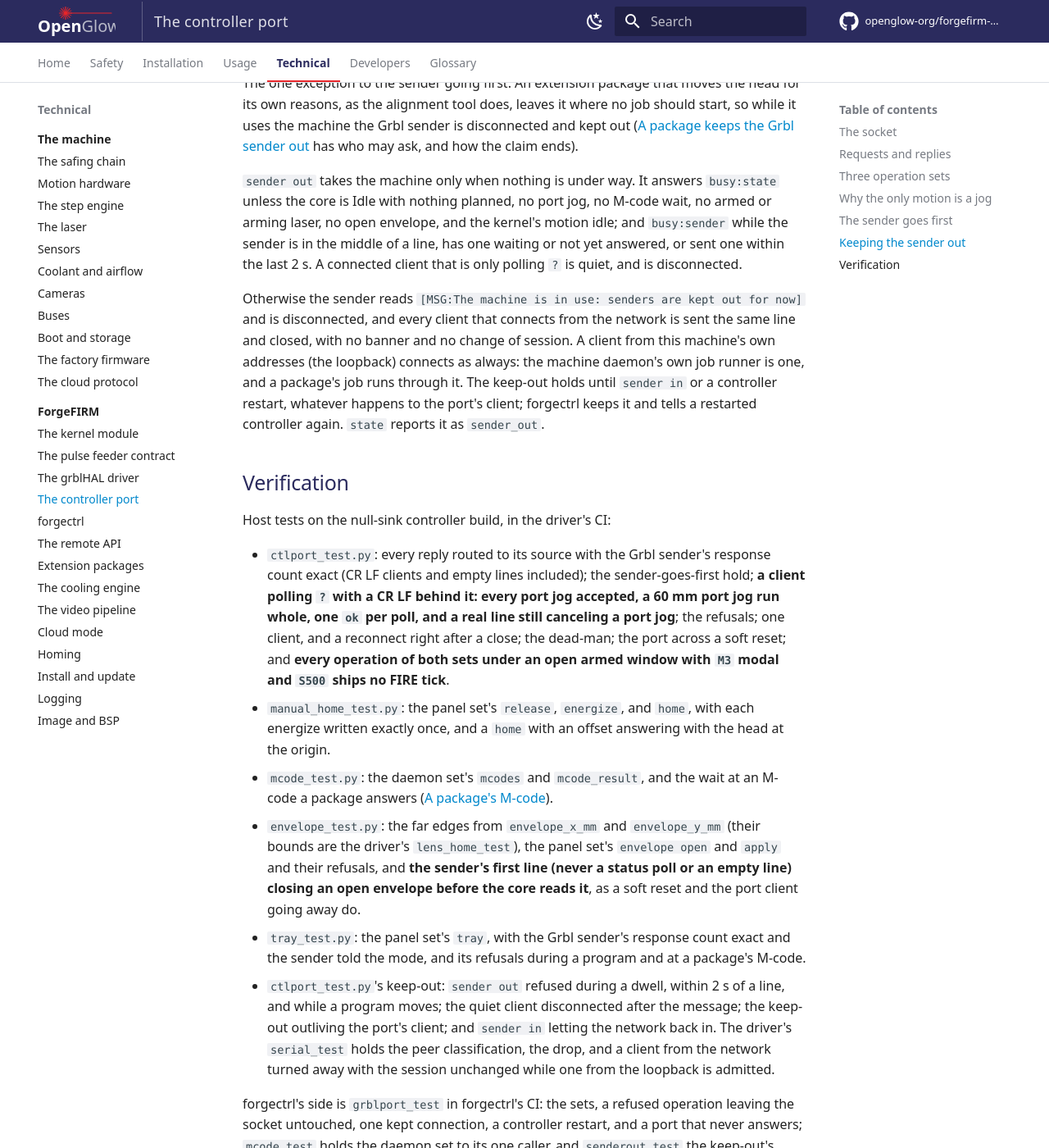
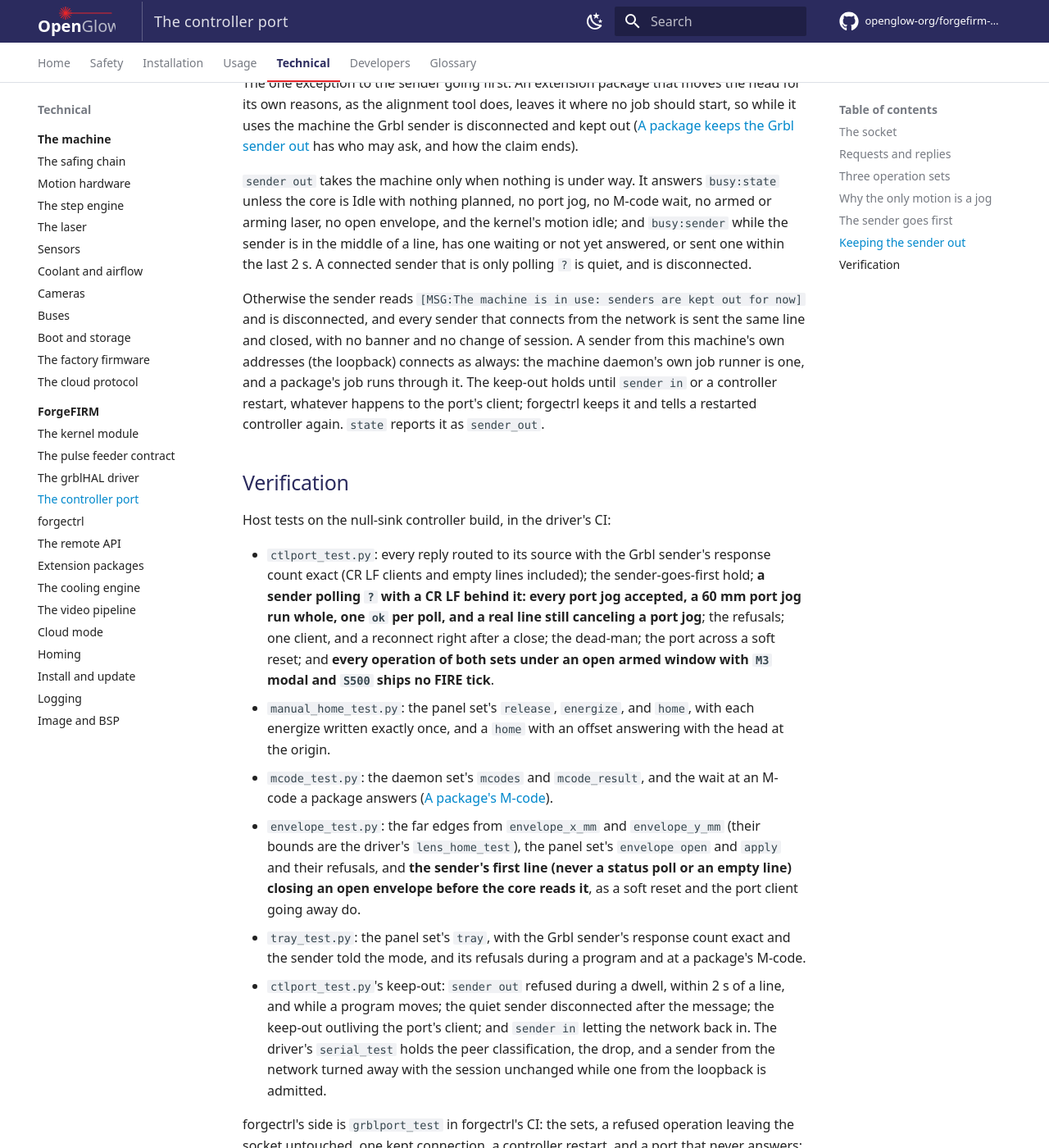
Before and after one commit to openglow-org/forgefirm-docs, an MkDocs documentation site: the page built from docs/technical/forgefirm/controller-port.md, in a window 1280 px wide and 1400 px high, scrolled down 4525 px. Shown: the whole window at 82% size. Built offline with MkDocs 1.6.1 and Material for MkDocs 9.7.7, drawn with Linux system fonts in a browser that asks for light colours; comment, search, counter and statistics services are not loaded.

Commit message:
Controller port: the quiet poller and the network peers are senders
Six sentences under "Keeping the sender out" and in the verification
list still called the Grbl sender a client: the quiet poller that is
disconnected, the peers from the network that are turned away, and the
loopback peer that connects as always. The project's word for what
speaks Grbl on port 23 is the sender; "client" stays where it means the
port's own client (forgectrl) or an HTTP client. The table row above
them already said sender.

Proof: check-style.py, check-interfaces.py and the strict zensical build
are clean on this tree.

Acceptance: none. The docs site is outside every covers map.

```diff
--- a/docs/technical/forgefirm/controller-port.md
+++ b/docs/technical/forgefirm/controller-port.md
@@ -144,12 +144,12 @@ has who may ask, and how the claim ends).
 M-code wait, no armed or arming laser, no open envelope, and the kernel's
 motion idle; and `busy:sender` while the sender is in the middle of a line,
 has one waiting or not yet answered, or sent one within the last 2 s. A
-connected client that is only polling `?` is quiet, and is disconnected.
+connected sender that is only polling `?` is quiet, and is disconnected.
 
 Otherwise the sender reads
 `[MSG:The machine is in use: senders are kept out for now]` and is
-disconnected, and every client that connects from the network is sent the
-same line and closed, with no banner and no change of session. A client
+disconnected, and every sender that connects from the network is sent the
+same line and closed, with no banner and no change of session. A sender
 from this machine's own addresses (the loopback) connects as always: the
 machine daemon's own job runner is one, and a package's job runs through it.
 The keep-out holds until `sender in` or a controller restart, whatever
@@ -162,7 +162,7 @@ Host tests on the null-sink controller build, in the driver's CI:
 
 - `ctlport_test.py`: every reply routed to its source with the Grbl sender's
   response count exact (CR LF clients and empty lines included); the
-  sender-goes-first hold; **a client polling `?` with a CR LF behind it:
+  sender-goes-first hold; **a sender polling `?` with a CR LF behind it:
   every port jog accepted, a 60 mm port jog run whole,
   one `ok` per poll, and a real line still canceling a port jog**; the
   refusals; one client, and a reconnect right after a close; the dead-man;
@@ -184,10 +184,10 @@ Host tests on the null-sink controller build, in the driver's CI:
   count exact and the sender told the mode, and its refusals during a
   program and at a package's M-code.
 - `ctlport_test.py`'s keep-out: `sender out` refused during a dwell, within
-  2 s of a line, and while a program moves; the quiet client disconnected
+  2 s of a line, and while a program moves; the quiet sender disconnected
   after the message; the keep-out outliving the port's client; and
   `sender in` letting the network back in. The driver's `serial_test` holds
-  the peer classification, the drop, and a client from the network turned
+  the peer classification, the drop, and a sender from the network turned
   away with the session unchanged while one from the loopback is admitted.
 
 forgectrl's side is `grblport_test` in forgectrl's CI: the sets, a
```
